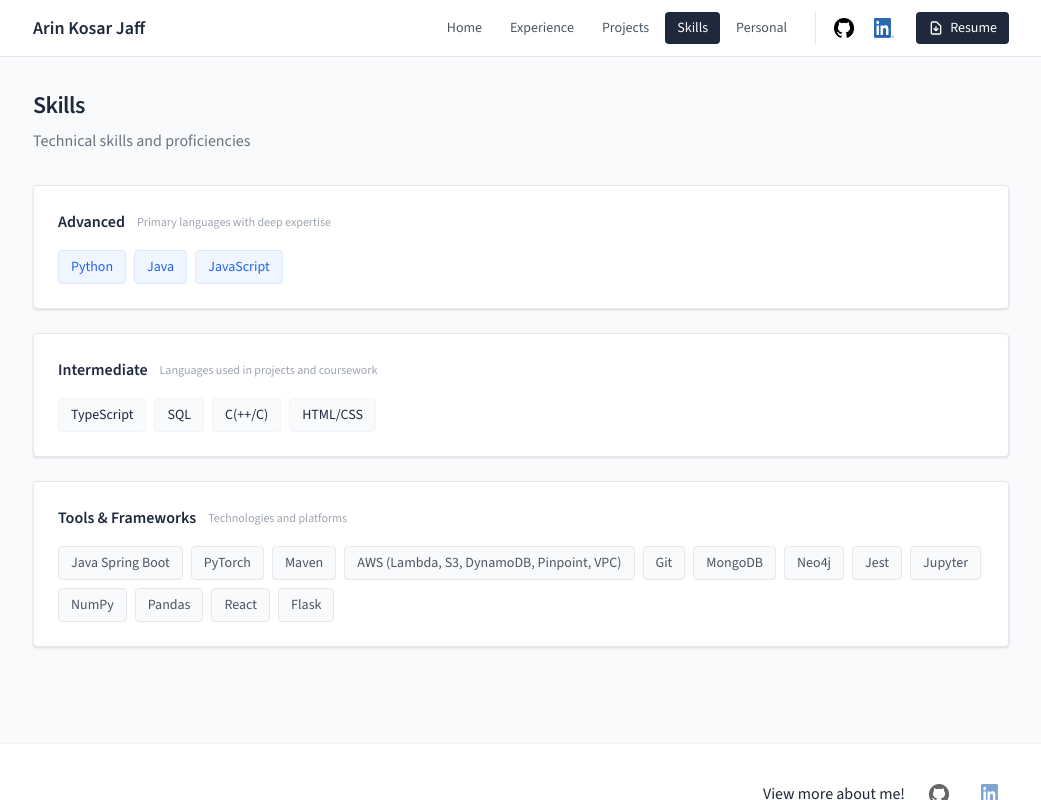
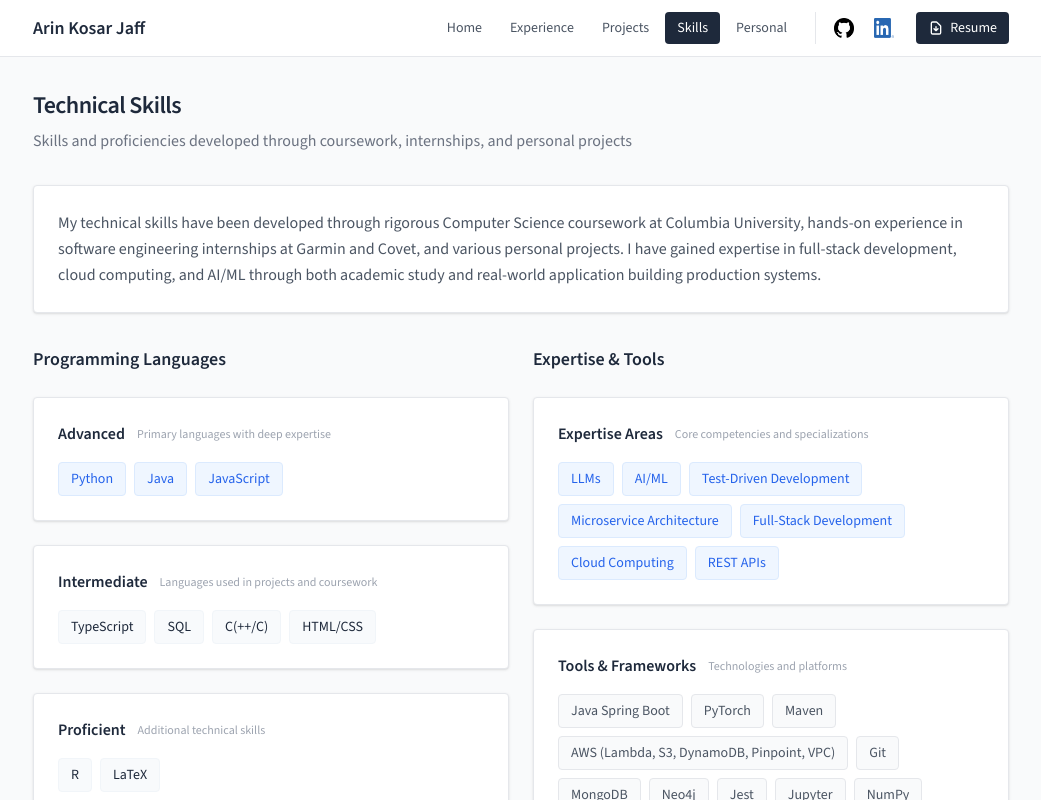
Before and after one commit to arin-jaff/arinjaff.com, a React (Vite) app: page /skills in a window 1280 px wide. Shown: the top 800 px of the page, without its empty margins (119-1160 px from the left). Built offline with nearby package versions, Linux system fonts and the light colour scheme.

Commit message:
Update resume + skills

```diff
--- a/src/data/profile.js
+++ b/src/data/profile.js
@@ -7,7 +7,7 @@ export const profile = {
   github: "https://github.com/arin-jaff",
   linkedin: "https://www.linkedin.com/in/arin-jaff-252977251/",
   headshot: "/headshot.jpeg",
-  resume: "/Jaff, Arin - Resume.pdf",
+  resume: "/Jaff_Arin_Resume.pdf",
   title: "Computer Science Student & Software Engineer",
   education: {
     school: "Columbia University",
@@ -117,7 +117,8 @@ export const profile = {
     advanced: ["Python", "Java", "JavaScript"],
     intermediate: ["TypeScript", "SQL", "C(++/C)","HTML/CSS"],
     proficient: ["R", "LaTeX"],
-    tools: ["Java Spring Boot", "PyTorch", "Maven", "AWS (Lambda, S3, DynamoDB, Pinpoint, VPC)", "Git", "MongoDB", "Neo4j", "Jest", "Jupyter", "NumPy", "Pandas", "React", "Flask"]
+    tools: ["Java Spring Boot", "PyTorch", "Maven", "AWS (Lambda, S3, DynamoDB, Pinpoint, VPC)", "Git", "MongoDB", "Neo4j", "Jest", "Jupyter", "NumPy", "Pandas", "React", "Flask"],
+    expertise: ["LLMs", "AI/ML", "Test-Driven Development", "Microservice Architecture", "Full-Stack Development", "Cloud Computing", "REST APIs"]
   },
   personal: {
     rowing: {
--- a/src/pages/Skills.jsx
+++ b/src/pages/Skills.jsx
@@ -3,7 +3,7 @@ import { profile } from "../data/profile";
 import SkillCard from "../components/SkillCard";
 import { motion } from "framer-motion";
 
-const skillCategories = [
+const languageCategories = [
   {
     title: "Advanced",
     description: "Primary languages with deep expertise",
@@ -15,6 +15,21 @@ const skillCategories = [
     description: "Languages used in projects and coursework",
     skills: profile.skills.intermediate,
     color: "brand"
+  },
+  {
+    title: "Proficient",
+    description: "Additional technical skills",
+    skills: profile.skills.proficient,
+    color: "brand"
+  }
+];
+
+const expertiseCategories = [
+  {
+    title: "Expertise Areas",
+    description: "Core competencies and specializations",
+    skills: profile.skills.expertise,
+    color: "accent"
   },
   {
     title: "Tools & Frameworks",
@@ -32,12 +47,31 @@ export default function Skills() {
         animate={{ opacity: 1, y: 0 }}
         transition={{ duration: 0.5 }}
       >
-        <h2 className="section-title mb-2">Skills</h2>
-        <p className="text-gray-500 mb-8">Technical skills and proficiencies</p>
+        <h2 className="section-title mb-2">Technical Skills</h2>
+        <p className="text-gray-500 mb-8">Skills and proficiencies developed through coursework, internships, and personal projects</p>
       </motion.div>
 
+      {/* Introduction */}
+      <motion.div
+        className="card p-6 mb-8"
+        initial={{ opacity: 0, y: 20 }}
+        animate={{ opacity: 1, y: 0 }}
+        transition={{ duration: 0.5, delay: 0.1 }}
+      >
+        <p className="text-gray-600 leading-relaxed">
+          My technical skills have been developed through rigorous Computer Science coursework at Columbia University,
+          hands-on experience in software engineering internships at Garmin and Covet, and various personal projects.
+          I have gained expertise in full-stack development, cloud computing, and AI/ML through both academic study and
+          real-world application building production systems.
+        </p>
+      </motion.div>
+
+      {/* Two Column Layout */}
+      <div className="grid md:grid-cols-2 gap-6">
+        {/* Left Column - Programming Languages */}
         <div className="space-y-6">
-        {skillCategories.map((category, categoryIndex) => (
+          <h3 className="text-lg font-semibold text-brand-500">Programming Languages</h3>
+          {languageCategories.map((category, categoryIndex) => (
             <motion.div
               key={category.title}
               className="card p-6"
@@ -47,7 +81,7 @@ export default function Skills() {
               transition={{ duration: 0.4, delay: categoryIndex * 0.1 }}
             >
               <div className="flex items-center gap-3 mb-4">
-              <h3 className="font-semibold text-brand-500">{category.title}</h3>
+                <h4 className="font-semibold text-brand-500">{category.title}</h4>
                 <span className="text-xs text-gray-400">{category.description}</span>
               </div>
               <div className="flex flex-wrap gap-2">
@@ -58,6 +92,32 @@ export default function Skills() {
             </motion.div>
           ))}
         </div>
+
+        {/* Right Column - Expertise & Tools */}
+        <div className="space-y-6">
+          <h3 className="text-lg font-semibold text-brand-500">Expertise & Tools</h3>
+          {expertiseCategories.map((category, categoryIndex) => (
+            <motion.div
+              key={category.title}
+              className="card p-6"
+              initial={{ opacity: 0, y: 20 }}
+              whileInView={{ opacity: 1, y: 0 }}
+              viewport={{ once: true }}
+              transition={{ duration: 0.4, delay: categoryIndex * 0.1 }}
+            >
+              <div className="flex items-center gap-3 mb-4">
+                <h4 className="font-semibold text-brand-500">{category.title}</h4>
+                <span className="text-xs text-gray-400">{category.description}</span>
+              </div>
+              <div className="flex flex-wrap gap-2">
+                {category.skills.map((skill, index) => (
+                  <SkillCard key={skill} label={skill} color={category.color} index={index} />
+                ))}
+              </div>
+            </motion.div>
+          ))}
+        </div>
+      </div>
     </section>
   );
 }
```
Also changed, not shown: 2 other files (tests, documents, lock files or other folders). Lines whose indentation alone changed are shown as unchanged.
